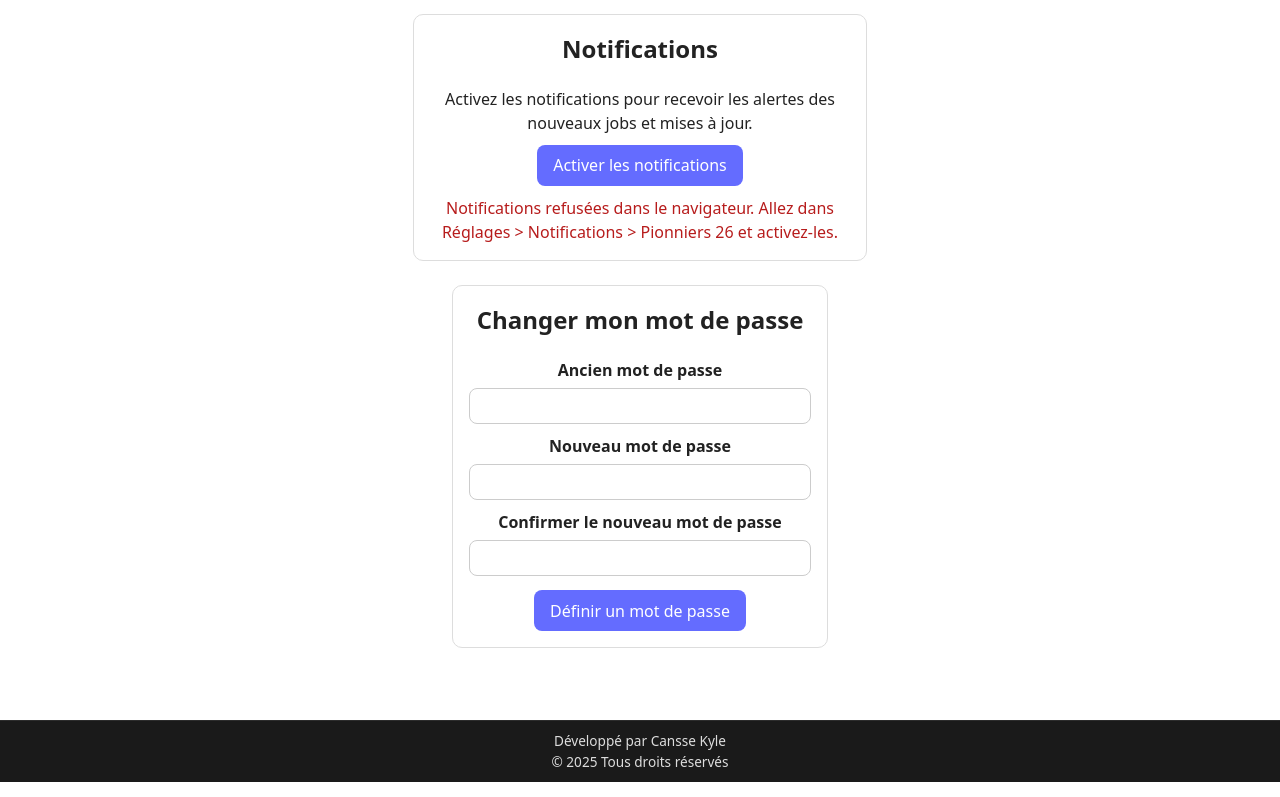
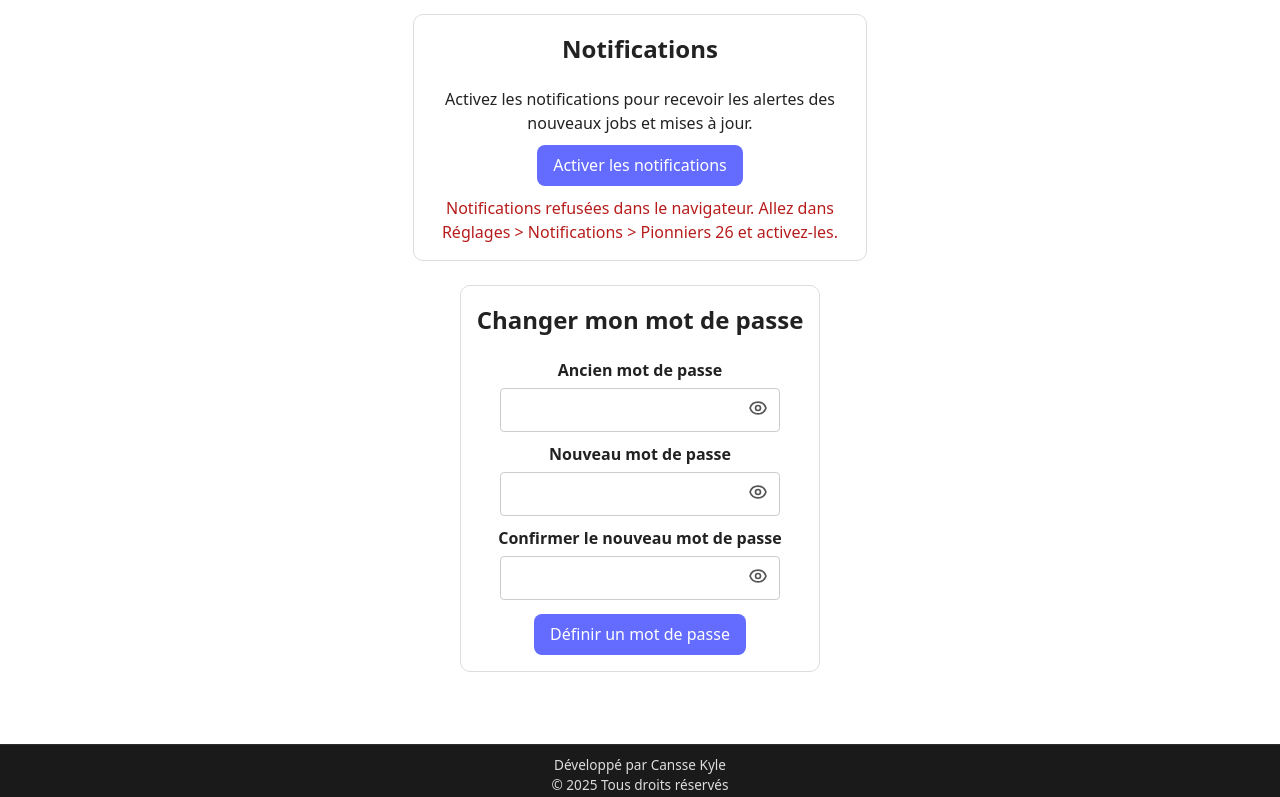
Before and after one commit to kyle2702/projet_pis_26, a React (Vite) app in the folder Frontend/: page /profile in a window 1280 px wide. Shown: the part 419-1216 px from the top of the page. Built offline with nearby package versions, Linux system fonts and the light colour scheme; no server answers; the database is empty; sample sign-in values are in the browser's storage.

Commit message:
feat : added possibility to visualise password

```diff
--- a/Frontend/src/pages/HomePage.tsx
+++ b/Frontend/src/pages/HomePage.tsx
@@ -5,6 +5,7 @@ import { useNavigate } from 'react-router-dom';
 const HomePage: React.FC = () => {
   const [username, setUsername] = useState('');
   const [password, setPassword] = useState('');
+  const [showPwd, setShowPwd] = useState(false);
   const [error, setError] = useState('');
 
   const { user: loggedInUser, logout, isLoading, token, loginWithEmail } = useAuth();
@@ -91,7 +92,8 @@ const HomePage: React.FC = () => {
       border: '1px solid #ccc',
       borderRadius: '4px',
       fontSize: '1rem',
-      width: '280px'
+  width: '280px',
+  boxSizing: 'border-box'
     },
     button: {
       padding: '0.75rem',
@@ -116,6 +118,12 @@ const HomePage: React.FC = () => {
       marginTop: 0,
       marginBottom: '1rem',
     },
+    passwordWrapper: { position: 'relative', width: 'fit-content', minWidth: '280px', maxWidth: '90vw' },
+    toggleBtn: {
+      position: 'absolute', right: 8, top: '50%', transform: 'translateY(-50%)',
+      background: 'transparent', border: 'none', cursor: 'pointer', color: '#555',
+      padding: 4, fontSize: '.9rem'
+    }
   };
 
   // Afficher un message de chargement pendant la vérification de l'authentification
@@ -155,14 +163,38 @@ const HomePage: React.FC = () => {
             </div>
             <div style={styles.formGroup}>
               <label htmlFor="password" style={styles.label}>Password</label>
+              <div style={styles.passwordWrapper}>
                 <input
-                type="password"
+                  type={showPwd ? 'text' : 'password'}
                   id="password"
                   value={password}
                   onChange={(e) => setPassword(e.target.value)}
                   required
-                style={styles.input}
+                  style={{ ...styles.input, paddingRight: 40 }}
                 />
+                <button
+                  type="button"
+                  aria-label={showPwd ? 'Masquer le mot de passe' : 'Afficher le mot de passe'}
+                  onClick={() => setShowPwd(s => !s)}
+                  style={styles.toggleBtn}
+                  title={showPwd ? 'Masquer' : 'Afficher'}
+                >
+                  {showPwd ? (
+                    <svg xmlns="http://www.w3.org/2000/svg" width="20" height="20" viewBox="0 0 24 24" fill="none" stroke="currentColor" strokeWidth="2" strokeLinecap="round" strokeLinejoin="round">
+                      <path d="M2.458 12C3.732 7.943 7.523 5 12 5c1.246 0 2.442.196 3.556.56" />
+                      <path d="M21.542 12c-.557 1.775-1.6 3.33-2.96 4.553" />
+                      <path d="M14.121 14.121A3 3 0 0 1 9.88 9.88" />
+                      <path d="M12 5c4.477 0 8.268 2.943 9.542 7-.38 1.212-1.005 2.33-1.818 3.287" />
+                      <path d="M3 3l18 18" />
+                    </svg>
+                  ) : (
+                    <svg xmlns="http://www.w3.org/2000/svg" width="20" height="20" viewBox="0 0 24 24" fill="none" stroke="currentColor" strokeWidth="2" strokeLinecap="round" strokeLinejoin="round">
+                      <path d="M2.458 12C3.732 7.943 7.523 5 12 5s8.268 2.943 9.542 7c-1.274 4.057-5.065 7-9.542 7S3.75 16.057 2.458 12z" />
+                      <circle cx="12" cy="12" r="3" />
+                    </svg>
+                  )}
+                </button>
+              </div>
             </div>
             {error && <p style={styles.errorMessage}>{error}</p>}
             <button
--- a/Frontend/src/pages/ProfilePage.tsx
+++ b/Frontend/src/pages/ProfilePage.tsx
@@ -73,6 +73,9 @@ const ProfilePage: React.FC = () => {
   const [pwdSuccess, setPwdSuccess] = useState<boolean>(false);
   const [hasPasswordProvider, setHasPasswordProvider] = useState<boolean>(false);
   const [submitting, setSubmitting] = useState<boolean>(false);
+  const [showOld, setShowOld] = useState(false);
+  const [showNew, setShowNew] = useState(false);
+  const [showConfirm, setShowConfirm] = useState(false);
   useEffect(() => {
     let cancelled = false;
     (async () => {
@@ -153,7 +156,9 @@ const ProfilePage: React.FC = () => {
     th: { background:'#646cff', color:'#fff', padding:'0.6rem', textAlign:'left' },
     td: { borderBottom:'1px solid #eee', padding:'0.6rem' },
     label: { display:'block', marginBottom: 6, fontWeight: 600 },
-  input: { width: 'min(320px, 90vw)', padding: '0.6rem', borderRadius: 8, border:'1px solid #ccc' },
+  input: { width: '280px', padding: '0.75rem', borderRadius: 4, border:'1px solid #ccc', fontSize: '1rem', boxSizing: 'border-box' },
+  inputWrap: { position: 'relative', width: 'fit-content', minWidth: '280px', maxWidth: '90vw', margin: '0 auto' },
+    eyeBtn: { position:'absolute', right:8, top:'50%', transform:'translateY(-50%)', background:'transparent', border:'none', cursor:'pointer', color:'#555', padding:4, fontSize: '.9rem' },
     btn: { background:'#646cff', color:'#fff', border:'none', borderRadius:8, padding:'0.6rem 1rem', cursor:'pointer' }
   };
 
@@ -322,11 +327,59 @@ const ProfilePage: React.FC = () => {
         <h2 style={{ marginTop:0 }}>Changer mon mot de passe</h2>
         <form onSubmit={handleChangePassword} style={{ maxWidth: 420, margin:'0 auto' }}>
           <label style={styles.label}>Ancien mot de passe</label>
-          <input type="password" value={oldPwd} onChange={e => setOldPwd(e.target.value)} style={styles.input} disabled={submitting} />
+          <div style={styles.inputWrap}>
+            <input type={showOld ? 'text' : 'password'} value={oldPwd} onChange={e => setOldPwd(e.target.value)} style={{...styles.input, paddingRight: 40}} disabled={submitting} />
+            <button type="button" aria-label={showOld ? 'Masquer le mot de passe' : 'Afficher le mot de passe'} onClick={()=>setShowOld(s=>!s)} style={styles.eyeBtn} title={showOld ? 'Masquer' : 'Afficher'}>
+              {showOld ? (
+                <svg xmlns="http://www.w3.org/2000/svg" width="20" height="20" viewBox="0 0 24 24" fill="none" stroke="currentColor" strokeWidth="2" strokeLinecap="round" strokeLinejoin="round">
+                  <path d="M2 2l20 20" />
+                  <path d="M10.58 10.58A3 3 0 0 0 12 15a3 3 0 0 0 3-3 3 3 0 0 0-4.42-2.42" />
+                  <path d="M9.88 5.09A10.45 10.45 0 0 1 12 5c4.477 0 8.268 2.943 9.542 7-.558 1.777-1.615 3.334-2.98 4.556" />
+                </svg>
+              ) : (
+                <svg xmlns="http://www.w3.org/2000/svg" width="20" height="20" viewBox="0 0 24 24" fill="none" stroke="currentColor" strokeWidth="2" strokeLinecap="round" strokeLinejoin="round">
+                  <path d="M2.458 12C3.732 7.943 7.523 5 12 5s8.268 2.943 9.542 7c-1.274 4.057-5.065 7-9.542 7S3.75 16.057 2.458 12z" />
+                  <circle cx="12" cy="12" r="3" />
+                </svg>
+              )}
+            </button>
+          </div>
           <label style={{...styles.label, marginTop: 10}}>Nouveau mot de passe</label>
-          <input type="password" value={newPwd} onChange={e => setNewPwd(e.target.value)} style={styles.input} disabled={submitting} />
+          <div style={styles.inputWrap}>
+            <input type={showNew ? 'text' : 'password'} value={newPwd} onChange={e => setNewPwd(e.target.value)} style={{...styles.input, paddingRight: 40}} disabled={submitting} />
+            <button type="button" aria-label={showNew ? 'Masquer le mot de passe' : 'Afficher le mot de passe'} onClick={()=>setShowNew(s=>!s)} style={styles.eyeBtn} title={showNew ? 'Masquer' : 'Afficher'}>
+              {showNew ? (
+                <svg xmlns="http://www.w3.org/2000/svg" width="20" height="20" viewBox="0 0 24 24" fill="none" stroke="currentColor" strokeWidth="2" strokeLinecap="round" strokeLinejoin="round">
+                  <path d="M2 2l20 20" />
+                  <path d="M10.58 10.58A3 3 0 0 0 12 15a3 3 0 0 0 3-3 3 3 0 0 0-4.42-2.42" />
+                  <path d="M9.88 5.09A10.45 10.45 0 0 1 12 5c4.477 0 8.268 2.943 9.542 7-.558 1.777-1.615 3.334-2.98 4.556" />
+                </svg>
+              ) : (
+                <svg xmlns="http://www.w3.org/2000/svg" width="20" height="20" viewBox="0 0 24 24" fill="none" stroke="currentColor" strokeWidth="2" strokeLinecap="round" strokeLinejoin="round">
+                  <path d="M2.458 12C3.732 7.943 7.523 5 12 5s8.268 2.943 9.542 7c-1.274 4.057-5.065 7-9.542 7S3.75 16.057 2.458 12z" />
+                  <circle cx="12" cy="12" r="3" />
+                </svg>
+              )}
+            </button>
+          </div>
           <label style={{...styles.label, marginTop: 10}}>Confirmer le nouveau mot de passe</label>
-          <input type="password" value={confirmPwd} onChange={e => setConfirmPwd(e.target.value)} style={styles.input} disabled={submitting} />
+          <div style={styles.inputWrap}>
+            <input type={showConfirm ? 'text' : 'password'} value={confirmPwd} onChange={e => setConfirmPwd(e.target.value)} style={{...styles.input, paddingRight: 40}} disabled={submitting} />
+            <button type="button" aria-label={showConfirm ? 'Masquer le mot de passe' : 'Afficher le mot de passe'} onClick={()=>setShowConfirm(s=>!s)} style={styles.eyeBtn} title={showConfirm ? 'Masquer' : 'Afficher'}>
+              {showConfirm ? (
+                <svg xmlns="http://www.w3.org/2000/svg" width="20" height="20" viewBox="0 0 24 24" fill="none" stroke="currentColor" strokeWidth="2" strokeLinecap="round" strokeLinejoin="round">
+                  <path d="M2 2l20 20" />
+                  <path d="M10.58 10.58A3 3 0 0 0 12 15a3 3 0 0 0 3-3 3 3 0 0 0-4.42-2.42" />
+                  <path d="M9.88 5.09A10.45 10.45 0 0 1 12 5c4.477 0 8.268 2.943 9.542 7-.558 1.777-1.615 3.334-2.98 4.556" />
+                </svg>
+              ) : (
+                <svg xmlns="http://www.w3.org/2000/svg" width="20" height="20" viewBox="0 0 24 24" fill="none" stroke="currentColor" strokeWidth="2" strokeLinecap="round" strokeLinejoin="round">
+                  <path d="M2.458 12C3.732 7.943 7.523 5 12 5s8.268 2.943 9.542 7c-1.274 4.057-5.065 7-9.542 7S3.75 16.057 2.458 12z" />
+                  <circle cx="12" cy="12" r="3" />
+                </svg>
+              )}
+            </button>
+          </div>
           {pwdMsg && <div style={{ marginTop: 10, color: pwdSuccess ? 'green' : '#b71c1c', maxWidth: 420 }}>{pwdMsg}</div>}
           <div style={{ marginTop: 14 }}>
             <button type="submit" style={styles.btn} disabled={submitting}>{hasPasswordProvider ? 'Mettre à jour' : 'Définir un mot de passe'}</button>
```
Lines whose indentation alone changed are shown as unchanged.
